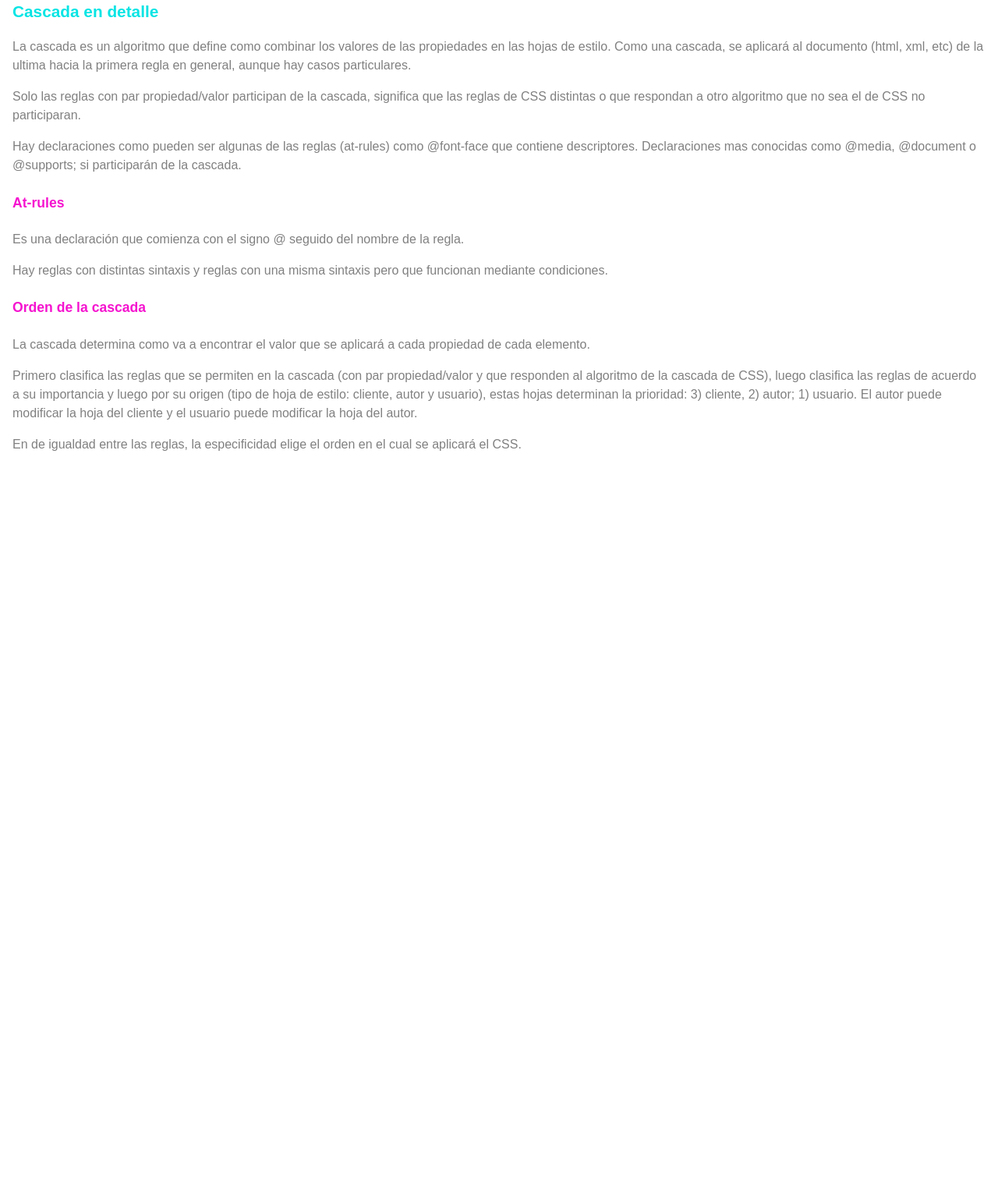
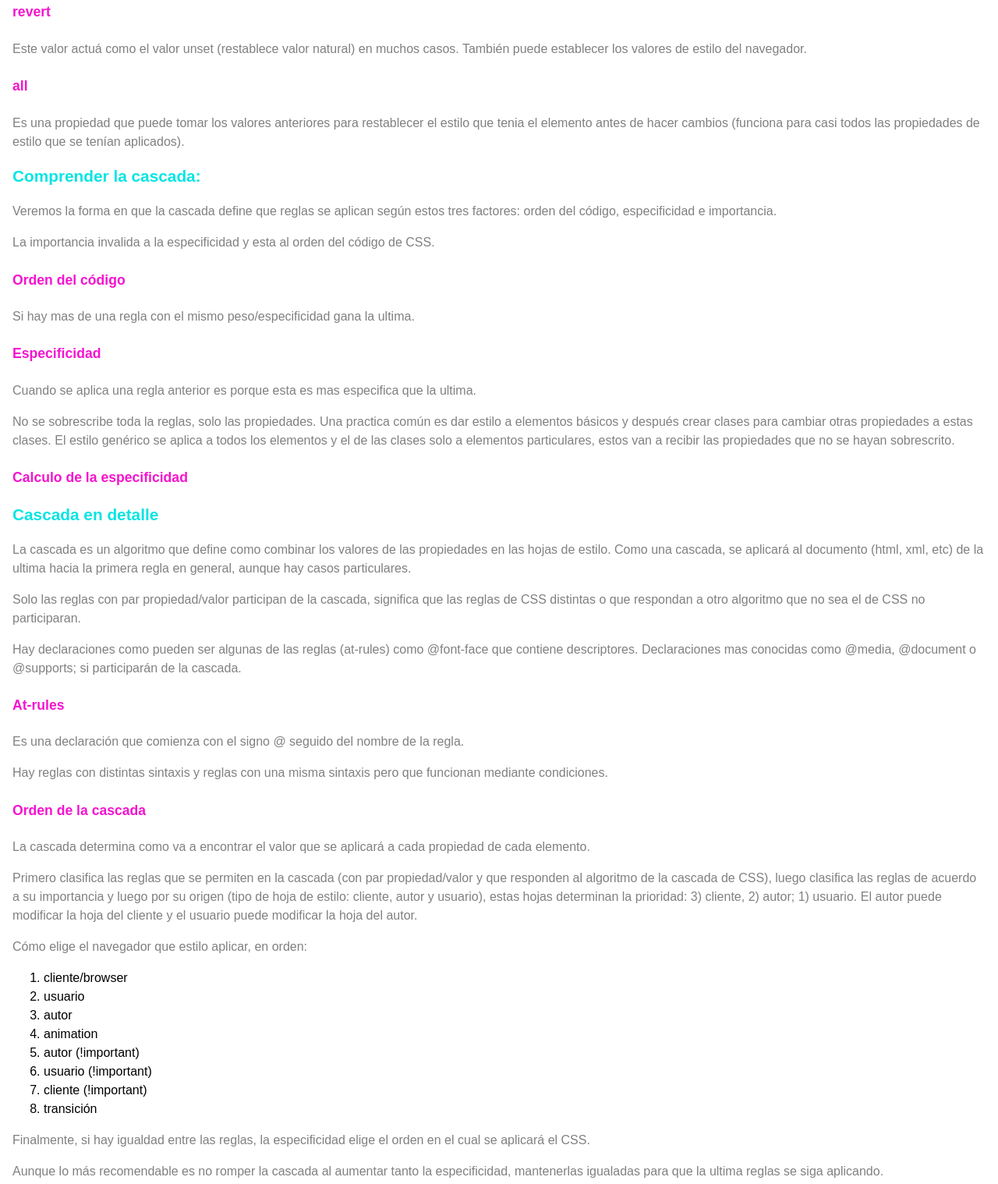
Before and after one commit to ivanepais/bloques-construccion-css, a plain HTML site: page index.html in a window 1280 px wide. Shown: the part 1106-2624 px from the top of the page at 78% size. Before the commit the page ends 1720 px from the top, so only its background shows below. Drawn offline with Linux system fonts and the light colour scheme.

Commit message:
sobrescribir las reglas

```diff
--- a/index.html
+++ b/index.html
@@ -34,11 +34,26 @@
             <p>Es un valor permitido en todas las propiedades CSS. Hace que el elemento al cual se aplica tome el valor calculado de la propiedad de su elemento padre.</p>
             <p>Si hay un elemento hijo con la misma especificidad se aplicará las que tenga definida y en orden a la cascada.</p>
             <h4>initial</h4>
-            <p>ES un valor que se puede aplicar a un elemento seleccionado tenga el mismo valor que esté establecido para esa propiedad en la hoja de estilo por defecto del navegador. Fuerza la utilizacion del valor inicial de la propiedad para el elemento seleccionado.</p>
+            <p>ES un valor que se puede aplicar a un elemento seleccionado tenga el mismo valor que esté establecido para esa propiedad en la hoja de estilo por defecto del navegador. Fuerza la utilización del valor inicial de la propiedad para el elemento seleccionado.</p>
             <h4>unset</h4>
+            <p>Este valor restablece la propiedad a su condición natural, si no es heredable, sera inicial</p>
+            <h4>revert</h4>
+            <p>Este valor actuá como el valor unset (restablece valor natural) en muchos casos. También puede establecer los valores de estilo del navegador.</p>
+            <h4>all</h4>
+            <p>Es una propiedad que puede tomar los valores anteriores para restablecer el estilo que tenia el elemento antes de hacer cambios (funciona para casi todos las propiedades de estilo que se tenían aplicados).</p>
+
+            <h3>Comprender la cascada:</h3>
+            <p>Veremos la forma en que la cascada define que reglas se aplican según estos tres factores: orden del código, especificidad e importancia.</p>
+            <p>La importancia invalida a la especificidad y esta al orden del código de CSS.</p>
+            <h4>Orden del código</h4>
+            <p>Si hay mas de una regla con el mismo peso/especificidad gana la ultima.</p>
+            <h4>Especificidad</h4>
+            <p>Cuando se aplica una regla anterior es porque esta es mas especifica que la ultima.</p>
+            <p>No se sobrescribe toda la reglas, solo las propiedades. Una practica común es dar estilo a elementos básicos y después crear clases para cambiar otras propiedades a estas clases. El estilo genérico se aplica a todos los elementos y el de las clases solo a elementos particulares, estos van a recibir las propiedades que no se hayan sobrescrito.</p>
+            <h4>Calculo de la especificidad</h4>
             <p></p>
-            <h4>revert</h4>
-            <p></p>
+
+
 
             <h3>Cascada en detalle</h3>
             <p>La cascada es un algoritmo que define como combinar los valores de las propiedades en las hojas de estilo. Como una cascada, se aplicará al documento (html, xml, etc) de la ultima hacia la primera regla en general, aunque hay casos particulares. </p>
@@ -51,9 +66,19 @@
             <h4>Orden de la cascada</h4>
             <p>La cascada determina como va a encontrar el valor que se aplicará a cada propiedad de cada elemento.</p>
             <p>Primero clasifica las reglas que se permiten en la cascada (con par propiedad/valor y que responden al algoritmo de la cascada de CSS), luego clasifica las reglas de acuerdo a su importancia y luego por su origen (tipo de hoja de estilo: cliente, autor y usuario), estas hojas determinan la prioridad: 3) cliente, 2) autor; 1) usuario. El autor puede modificar la hoja del cliente y el usuario puede modificar la hoja del autor.</p>
-            <p>En de igualdad entre las reglas, la especificidad elige el orden en el cual se aplicará el CSS.</p>
-
-
+            <p>Cómo elige el navegador que estilo aplicar, en orden:</p>
+            <ol>
+                <li>cliente/browser</li>
+                <li>usuario</li>
+                <li>autor</li>
+                <li>animation</li>
+                <li>autor (!important)</li>
+                <li>usuario (!important)</li>
+                <li>cliente (!important)</li>
+                <li>transición</li>
+            </ol>
+            <p>Finalmente, si hay igualdad entre las reglas, la especificidad elige el orden en el cual se aplicará el CSS.</p>
+            <p>Aunque lo más recomendable es no romper la cascada al aumentar tanto la especificidad, mantenerlas igualadas para que la ultima reglas se siga aplicando.</p>
         </article>
 </main>
 
```
